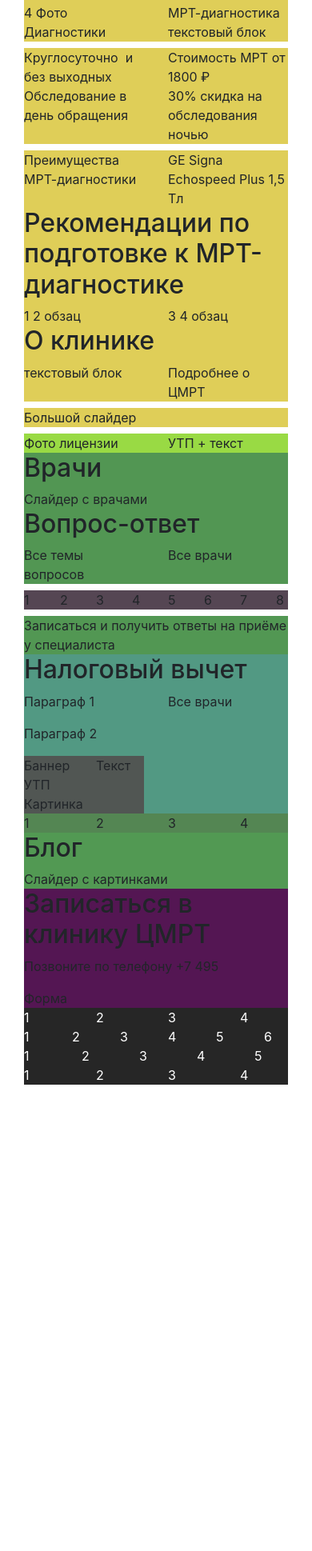
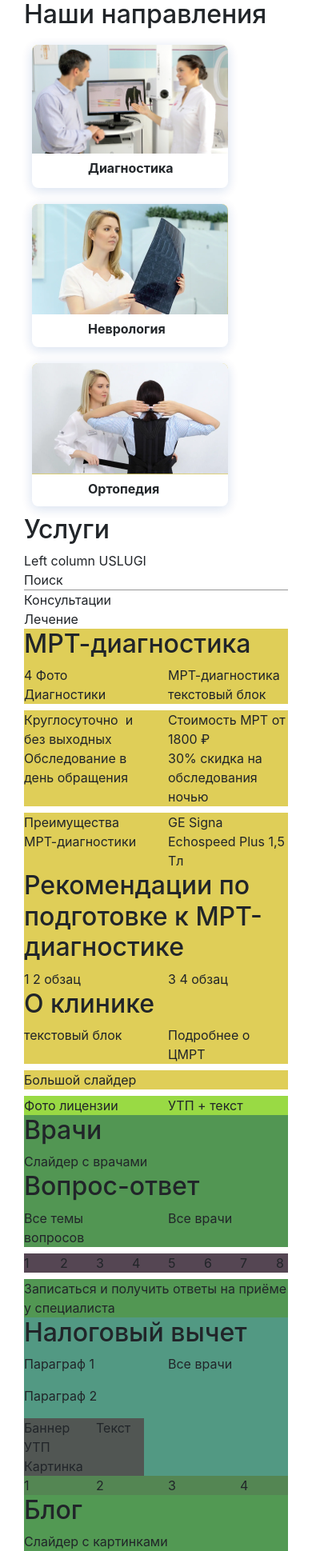
Before and after one commit to vvayffaring/Velikiy_Novgorod_CMRT, a PHP site: page /index.html in a window 390 px wide. Shown: the part 535-2474 px from the top of the page at 80% size. Before the commit the page ends 1891 px from the top, so only its background shows below. Run offline with PHP 8.4, Linux system fonts and the light colour scheme.

Commit message:
Add files via upload

```diff
--- a/css/style.css
+++ b/css/style.css
@@ -18,6 +18,21 @@
 
 .header_mobile {
 
+}
+
+.menu-main {
+  list-style: none;
+  margin: 10px 0 0 0;
+  padding: 0;
+  text-align: center;
+  background: url('burger_menu.png') no-repeat;
+}
+
+img.doctor_main {
+  width: auto;
+  height: auto;
+  margin: -100px 0 0 0;
+  padding: 0;
 }
 
 .logo {
@@ -69,6 +84,106 @@
 border-radius: 0 0 10px 10px;
 color: #2D9CDB;
 z-index: 1;
+}
+
+/* Всплывающий текст на картинку */
+.frame_slider {
+  width: 100%;
+  max-width: 450px; /* опционально */
+  margin: 10px;
+  opacity: .99;
+  overflow: hidden;
+  position: relative;
+  border-radius: 3px;
+  cursor: pointer;
+  -webkit-box-shadow: 0 12px 15px 0 rgba(0, 0, 0, 0.24), 0 17px 50px 0 rgba(0, 0, 0, 0.19);
+  -moz-box-shadow: 0 12px 15px 0 rgba(0, 0, 0, 0.24), 0 17px 50px 0 rgba(0, 0, 0, 0.19);
+  box-shadow: 0 12px 15px 0 rgba(0, 0, 0, 0.24), 0 17px 50px 0 rgba(0, 0, 0, 0.19);
+}
+
+.frame_slider:before {
+  content: '';
+  background: -webkit-linear-gradient(top, transparent 0%, rgba(0, 0, 0, 0.7) 100%);
+  background: linear-gradient(to bottom, transparent 0%, rgba(0, 0, 0, 0.7) 100%);
+  width: 100%;
+  height: 50%;
+  opacity: 0;
+  position: absolute;
+  top: 100%;
+  left: 0;
+  z-index: 2;
+  -webkit-transition-property: top, opacity;
+  transition-property: top, opacity;
+  -webkit-transition-duration: 0.3s;
+  transition-duration: 0.3s;
+}
+.frame_slider img {
+  display: block;
+  width: 100%; /* ширина картинки */
+  height: auto; /* высота картинки */
+  backface-visibility: hidden;
+  -webkit-backface-visibility: hidden;
+}
+.frame_slider .caption {
+  width: 100%;
+  padding: 20px;
+  color: #000;
+  position: absolute;
+  bottom: 0;
+  left: 0;
+  z-index: 3;
+  text-align: left;
+
+}
+.frame_slider .caption span {
+  display: block;
+  opacity: 0;
+  position: relative;
+  top: 100px;
+  -webkit-transition-property: top, opacity;
+  transition-property: top, opacity;
+  -webkit-transition-duration: 0.3s;
+  transition-duration: 0.3s;
+  -webkit-transition-delay: 0s;
+  transition-delay: 0s;
+}
+.frame_slider .caption .title {
+  line-height: 1;
+  font-weight: normal;
+  font-size: 18px;
+}
+.frame_slider .caption .info {
+  line-height: 1.2;
+  margin-top: 5px;
+  font-size: 12px;
+}
+.frame_slider:focus:before,
+.frame_slider:focus span, .frame_slider:hover:before,
+.frame_slider:hover span {
+  opacity: 1;
+  background: #fff;
+}
+.frame_slider:focus:before, .frame_slider:hover:before {
+  top: 35%;
+}
+.frame_slider:focus span, .frame_slider:hover span {
+  top: 10px;
+}
+.frame_slider:focus .title, .frame_slider:hover .title {
+  -webkit-transition-delay: 0.15s;
+          transition-delay: 0.15s;
+}
+.frame_slider:focus .info, .frame_slider:hover .info {
+  -webkit-transition-delay: 0.25s;
+          transition-delay: 0.25s;
+}
+
+/* Всплывающий текст на картинку */
+
+
+
+img.launch_24px {
+  display: inline-block;
 }
 
 .phone {
@@ -194,7 +309,7 @@
   width: 100px;
   text-align: center;
   text-decoration: none;
-  line-height: 40px;
+  line-height: ;
   /*text-shadow: 1px 1px 0px #283744;*/
 }
 
@@ -233,18 +348,74 @@
 }
 
 
-a.button24:hover { background: linear-gradient(180deg, #F27997 0%, #C04D73 100%); }
-a.button24:active { background: linear-gradient(#f59500, #f5ae00) #f59500; }
+a.button_zapis:hover { background: linear-gradient(180deg, #F27997 0%, #C04D73 100%); }
+a.button_zapis:active { background: linear-gradient(#f59500, #f5ae00) #f59500; }
+
+
+a.button_zapis_2 {
+  display: inline-block;
+  color: white;
+  text-decoration: none;
+  padding: .2em 1em;
+  outline: none;
+  border-width: 2px 0;
+  border-style: solid none;
+  border-color: #F27997;
+  border-radius: 6px;
+  background: linear-gradient(180deg, #F27997 0%, #C04D73 100%);
+  transition: 0.2s;
+}
+
+
+a.button_zapis_2:hover { background: linear-gradient(180deg, #F27997 0%, #C04D73 100%); }
+a.button_zapis_2:active { background: linear-gradient(#f59500, #f5ae00) #f59500; }
 /* Header*/
 
 
 
 .main_slider {
-  background-color: #de3c3c;
+  background: url('background_pink.png') no-repeat;
 }
 
-.maini_slider {
-  background-color: #f8b477;
+.mini_slider {
+  width: auto;
+  height: ;
+  background-color: ;
+}
+
+.frame_slider {
+  width: 245px;
+  height: 179px;
+  /* White */
+
+  background: #FFFFFF;
+  /* Shadow Card 2 */
+
+  box-shadow: 0px 3px 15px rgba(29, 77, 161, 0.18);
+  border-radius: 8px;
+
+
+
+  background-color: ;
+}
+
+p.frame_slider {
+/* H5.Desktop.Strong 16 */
+
+font-family: Graphik LCG;
+font-size: 16px;
+line-height: 24px;
+/* identical to box height */
+
+display: flex;
+align-items: center;
+
+color: #383838;
+
+font-weight:bold;
+
+margin: 0 0 0 100px;
+
 }
 
 .diagnostika {
--- a/index.html
+++ b/index.html
@@ -37,7 +37,7 @@
                 <li><a href="#">Акции <img src="img/arrow_downward_24px.png" alt="" title="" class="img"></a></li>
                 <li><a href="#">О центре <img src="img/arrow_downward_24px.png" alt="" title="" class="img"></a></li>
               </ul>
-              <a href="#" id="pull">Меню</a>
+
             </nav>
             </div>
         <div class="col info_right_header">
@@ -74,7 +74,7 @@
         <div class="col"><span style="padding: 0 0 0 0; font-weight: bold;"><a style="color: #000;" href="#">+7 (8162) 28-03-03</a></span></div>
         <div class="col"><a href="#"><img src="img/phone_button.png" alt="" title="" class="phone_button"></a></div>
         <div class="col"><a href="#"><img src="img/location.png" alt="" title="" class="location"></a></div>
-        <div class="col">
+        <div style="background: url('img/burger_menu.png') no-repeat;" class="col">
             <nav class="clearfix">
               <ul class="clearfix menu-main">
                 <li><a href="#">Услуги</a></li>
@@ -84,7 +84,7 @@
                 <li><a href="#">Акции</a></li>
                 <li><a href="#">О центре</a></li>
               </ul>
-              <a href="#" id="pull">Меню</a>
+              <a href="#" id="pull"></a>
             </nav>
         </div>
      </div>
@@ -92,20 +92,63 @@
   </div>
 
   <div class="main_slider">
-   <div class="container">
-    <h2>Диагностика в ЦМРТ</h2>
+   <div style="background: url('img/background_pink.png') no-repeat;" class="container">
+    <span style="width: 187px; height: 70px;"><a href="#"><img src="img/logo.png" alt="" title="" class="logo_img"></a></span>
      <div class="row">
-        <div class="col-md-4 col-sm-6 col-xs-12">Left column SLIDER</div>
-        <div class="col-md-4 col-sm-6 col-xs-12">Right column PHOTO</div>
+        <div class="col">
+        <h2>Диагностика в ЦМРТ</h2>
+          <p style="">Академический подход к диагностике состояния Вашего организма. Наши центры здоровья ЦМРТ
+                      в Великом Новгороде оснащены высокоточным современным оборудованием, позволяющим быстро
+                      и безопасно выявлять опасные патологии.
+          </p>
+        <p><a href="#" class="button_zapis_2">Записаться в ЦМРТ</a></p>
+        <p><img src="img/arrow_left_24px.png" alt="" title="" class="arrow_left"><img src="img/arrow_right_24px.png" alt="" title="" class="arrow_right"></p>
+        </div>
+        <div class="col text-center doctor_disappear"><img src="img/doctor_main.png" alt="" title="" class="doctor_main"></div>
      </div>
    </div>
   </div>
 
-  <div class="maini_slider">
+  <div class="mini_slider">
    <div class="container">
     <h2>Наши направления</h2>
      <div class="row">
-        <div class="col-md-4 col-sm-6 col-xs-12">Маленький слайдер</div>
+        <div class="col">
+          <div class="frame_slider">
+            <p><img src="img/mini_slider/diagnostika.png" alt="" title="" class="diagnostika"></p>
+            <p style="font-weight:bold; margin: -10px 0 0 70px;">Диагностика</p>
+            <div class="caption">
+              <span class="title">Диагностика</span>
+              <span class="info">Для успешного лечения любого заболевания важна своевременная постановка...</span>
+              <span class="detail"><a href="#">Подробнее <img style=" width: 14px; height: 14px;" src="img/mini_slider/launch_24px.png" alt="" title="" class="launch_24px"></a></span>
+            </div>
+          </div>
+        </div>
+
+        <div class="col">
+          <div class="frame_slider">
+            <p><img src="img/mini_slider/nevrology.png" alt="" title="" class="diagnostika"></p>
+            <p style="font-weight:bold; margin: -10px 0 0 70px;">Неврология</p>
+            <div class="caption">
+              <span class="title">Неврология</span>
+              <span class="info">Для успешного лечения любого заболевания важна своевременная постановка...</span>
+              <span class="detail"><a href="#">Подробнее <img style=" width: 14px; height: 14px;" src="img/mini_slider/launch_24px.png" alt="" title="" class="launch_24px"></a></span>
+            </div>
+          </div>
+        </div>
+
+        <div class="col">
+          <div class="frame_slider">
+            <p><img src="img/mini_slider/ortopedia.png" alt="" title="" class="diagnostika"></p>
+            <p style="font-weight:bold; margin: -10px 0 0 70px;">Ортопедия</p>
+            <div class="caption">
+              <span class="title">Ортопедия</span>
+              <span class="info">Для успешного лечения любого заболевания важна своевременная постановка...</span>
+              <span class="detail"><a href="#">Подробнее <img style=" width: 14px; height: 14px;" src="img/mini_slider/launch_24px.png" alt="" title="" class="launch_24px"></a></span>
+            </div>
+          </div>
+        </div>
+
      </div>
    </div>
   </div>
```
Also changed, not shown: css/media-queries.css (+126 -55 lines), img/Mask Group.svg (added), img/arrow_left_24px.png (added), img/arrow_right_24px.png (added), img/background_pink.png (added), img/blue_background.png (added), img/doctor_main.png (added), img/logo.png (added), img/mini_slider/diagnostika.png (added), img/mini_slider/launch_24px.png (added), img/mini_slider/nevrology.png (added), img/mini_slider/ortopedia.png (added), img/mini_slider/reabilitatsia.png (added), img/mini_slider/vertebrologia.png (added), 1 other file.
